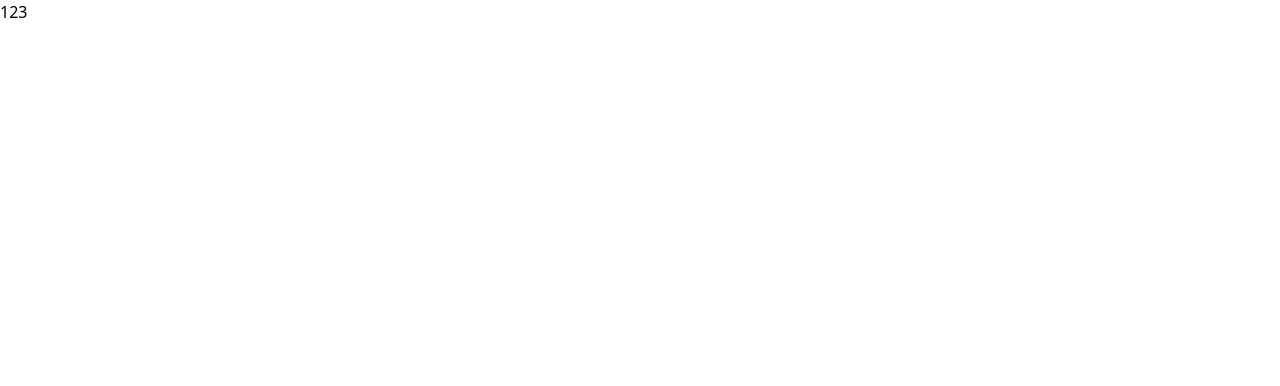
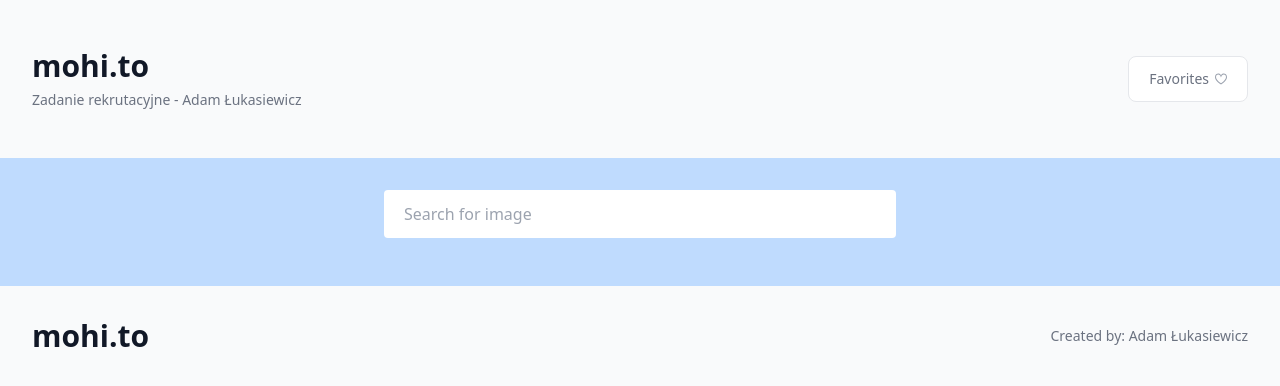
Before and after one commit to a-lukasiewicz/mohi.to, a Next.js app: page / in a window 1280 px wide. Shown: the top 386 px of the page. Built offline with nearby package versions, Linux system fonts and the light colour scheme.

Commit message:
add heart svg and change layout of page

```diff
--- a/app/layout.tsx
+++ b/app/layout.tsx
@@ -1,18 +1,24 @@
-import "./globals.css";
+import Header from '@/components/Header'
+import './globals.css'
+import Footer from '@/components/Footer'
 
 export const metadata = {
-  title: "Adam Łukasiewicz - mohi.to",
-  description: "Generated by create next app",
-};
+  title: 'Adam Łukasiewicz - mohi.to',
+  description: 'Generated by create next app'
+}
 
 export default function RootLayout({
-  children,
+  children
 }: {
-  children: React.ReactNode;
+  children: React.ReactNode
 }) {
   return (
     <html lang="en">
-      <body>{children}</body>
+      <body>
+        <Header />
+        <main>{children}</main>
+        <Footer />
+      </body>
     </html>
-  );
+  )
 }
--- a/app/page.tsx
+++ b/app/page.tsx
@@ -1,8 +1,12 @@
-import Image from "next/image";
-import { Inter } from "next/font/google";
+import { Inter } from 'next/font/google'
+import SearchBar from '@/components/SearchBar'
 
-const inter = Inter({ subsets: ["latin"] });
+const inter = Inter({ subsets: ['latin'] })
 
 export default function Home() {
-  return <main>123</main>;
+  return (
+    <main>
+      <SearchBar />
+    </main>
+  )
 }
```
Also changed, not shown: public/heart.svg (added).
